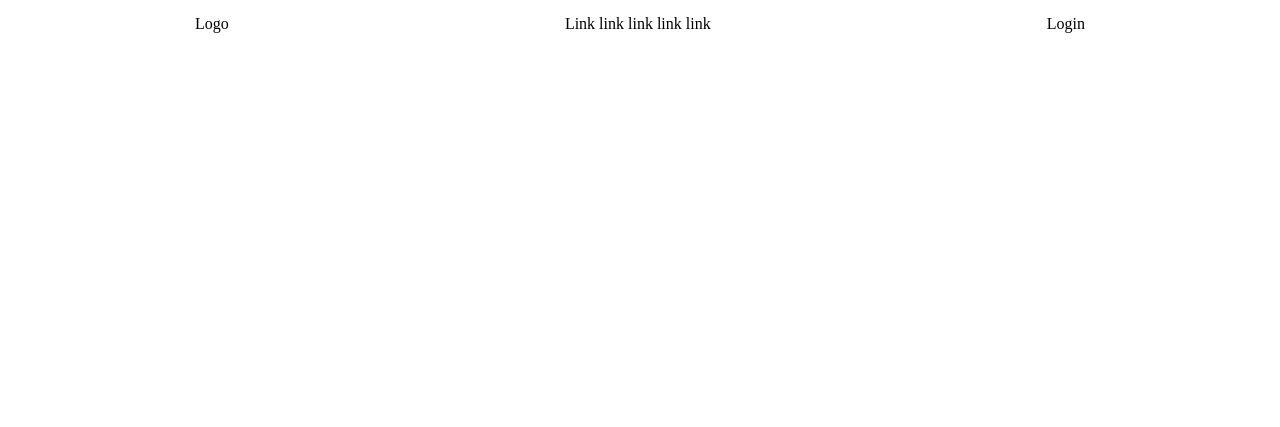
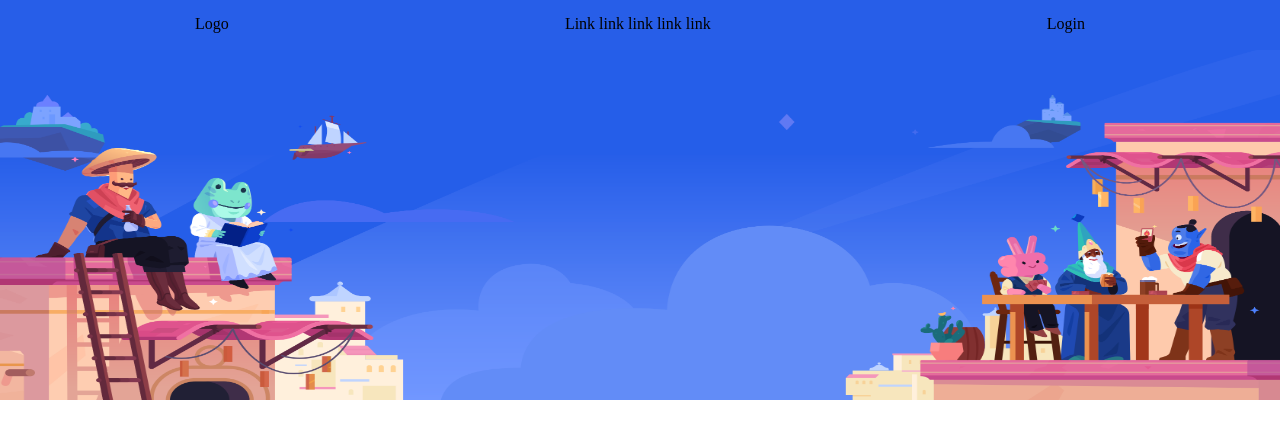
Before and after one commit to emilianoaprile/htmlcss-discord, a plain HTML site: page index.html in a window 1280 px wide. Shown: the top 427 px of the page. Drawn offline with Linux system fonts and the light colour scheme.

Commit message:
ADDED - bg image on hero and header

```diff
--- a/CSS/app.css
+++ b/CSS/app.css
@@ -42,6 +42,7 @@
 .page-header {
     padding: 10px;
     min-height: 50px;
+    background-color: #275EE8;
 }
 
 .col-6 {
@@ -66,9 +67,18 @@
 /* MAIN firt section */
 
 .col-10 {
-    min-height: 250px;
+    min-height: 350px;
     flex-basis: calc((100% / 12) * 10)
 }
+
+.hero {
+    background-image: url(../img/jumbo.png);
+    background-size: 100% 100%;
+
+}
+
+
+
 
 
 /* MAIN second - third - fourth Section */
@@ -135,7 +145,7 @@
 
 /* DEBUG */
 
-.debug .logo, .debug .link, .debug .login, .debug .button {
+/* .debug .logo, .debug .link, .debug .login, .debug .button {
     border: 1px dotted black;
 }
 
@@ -204,4 +214,4 @@
 .debug .bg-coral {
     color: white;
     background-color: coral;
-}
+} */
--- a/index.html
+++ b/index.html
@@ -28,7 +28,7 @@
     <!-- Main + 5 Sections -->
     <main class="main-content">
 
-        <section class="main-section-1">
+        <section class="hero">
             <div class="container">
                 <div class="row-section-1">
                     <div class="col-10"></div>
```
